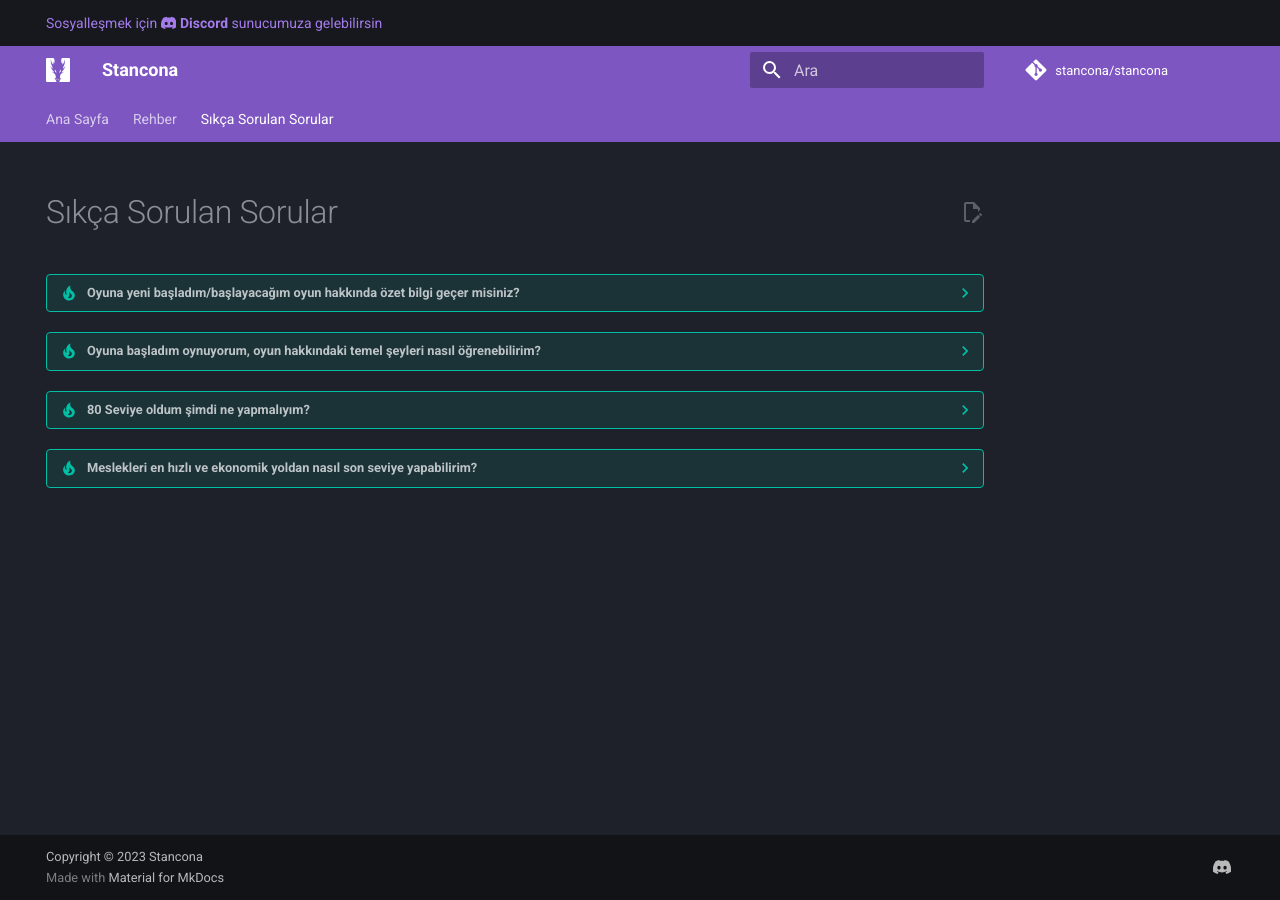
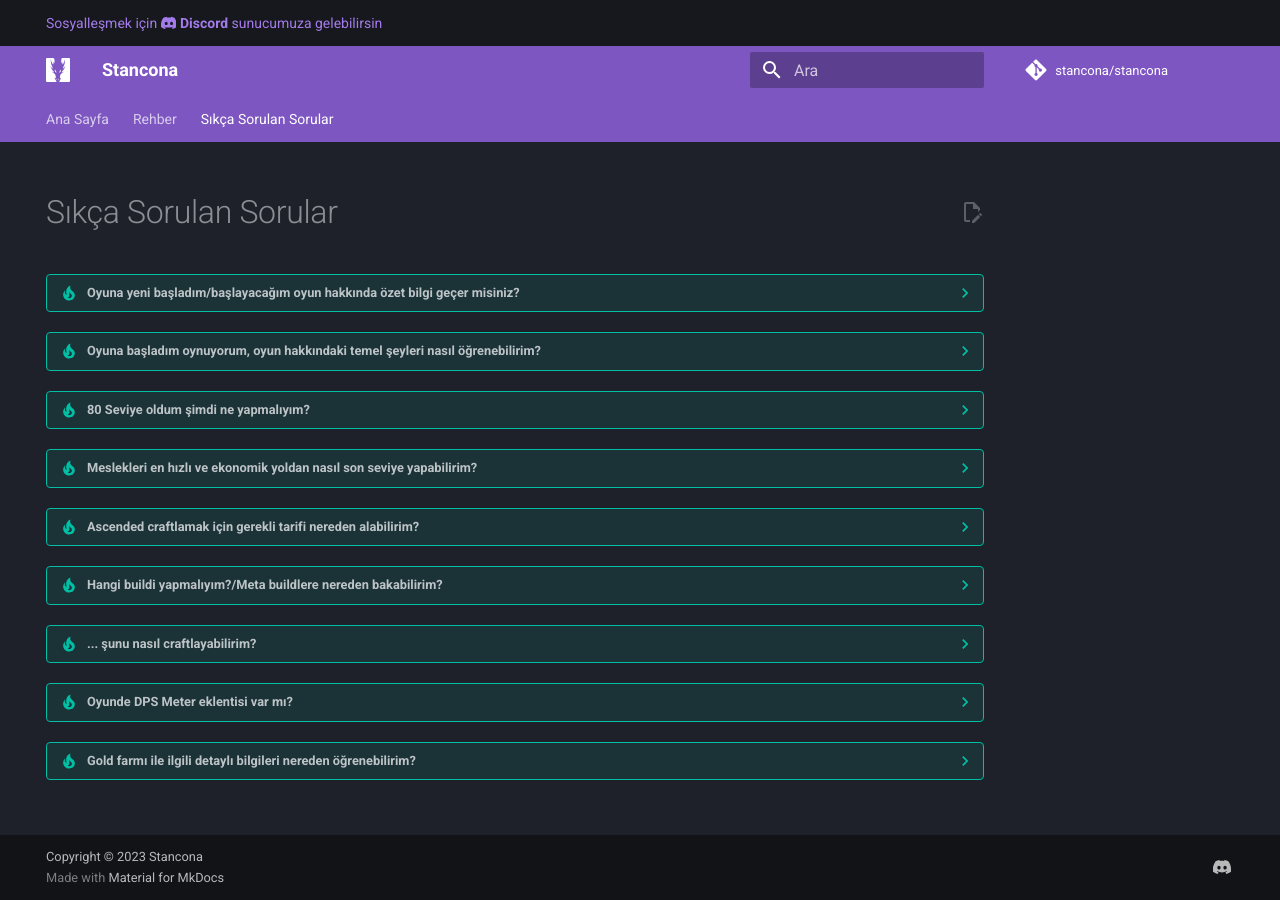
Before and after one commit to stancona/stancona, an MkDocs documentation site: the page built from docs/sss.md, in a window 1280 px wide. Built offline with MkDocs 1.6.1 and Material for MkDocs 9.7.7, drawn with Linux system fonts in a browser that asks for light colours; a script that is not in the unit is left out; comment, search, counter and statistics services are not loaded.

Commit message:
sss sayfasına eklemeler yapıldı

```diff
--- a/docs/sss.md
+++ b/docs/sss.md
@@ -18,3 +18,23 @@ hide:
 
 ??? tip "Meslekleri en hızlı ve ekonomik yoldan nasıl son seviye yapabilirim?"
     [gw2crafts.net](https://gw2crafts.net/)
+
+??? tip "Ascended craftlamak için gerekli tarifi nereden alabilirim?"
+    Meslek öğrendiğin adamdan laurel karşılığında alabilirsin. Veya bazılarını bazı haritalardaki npc lerden alman gerekiyor, bunun için o eşyanın wiki sayfasına bakabilirsin.
+
+??? tip "Hangi buildi yapmalıyım?/Meta buildlere nereden bakabilirim?"
+    - Raid - [snowcrows.com](https://snowcrows.com/), [lucky-noobs.com](https://lucky-noobs.com/)
+    - Fractal - [discretize.eu](https://discretize.eu/)
+    - PvP - [godsofpvp.net](https://www.godsofpvp.net/), [metabattle.com](https://metabattle.com/)
+    - WvW (Zerg/Roam) - [gw2mists.com](https://gw2mists.com/)
+    - WvW (Roam) - [metabattle.com](https://metabattle.com/)
+    - Open World - [metabattle.com](https://metabattle.com/)
+
+??? tip "... şunu nasıl craftlayabilirim?"
+    [https://gw2efficiency.com/crafting/calculator](https://gw2efficiency.com/crafting/calculator)
+
+??? tip "Oyunde DPS Meter eklentisi var mı?"
+    Var, [https://www.deltaconnected.com/arcdps/x64/](https://www.deltaconnected.com/arcdps/x64/). **d3d9.dll** dosyasını oyun dosyalarında bin64 klasörüne atman yeterli. Oyuna güncelleme geldiğinde eklentiyi de güncellemen gerekli.
+
+??? tip "Gold farmı ile ilgili detaylı bilgileri nereden öğrenebilirim?"
+    [https://fast.farming-community.eu/](https://fast.farming-community.eu/)
--- a/mkdocs.yml
+++ b/mkdocs.yml
@@ -63,7 +63,7 @@ plugins:
       lang: tr
   - minify:
       minify_html: true
-  - social
+  # - social
 
 # Hooks
 
```
